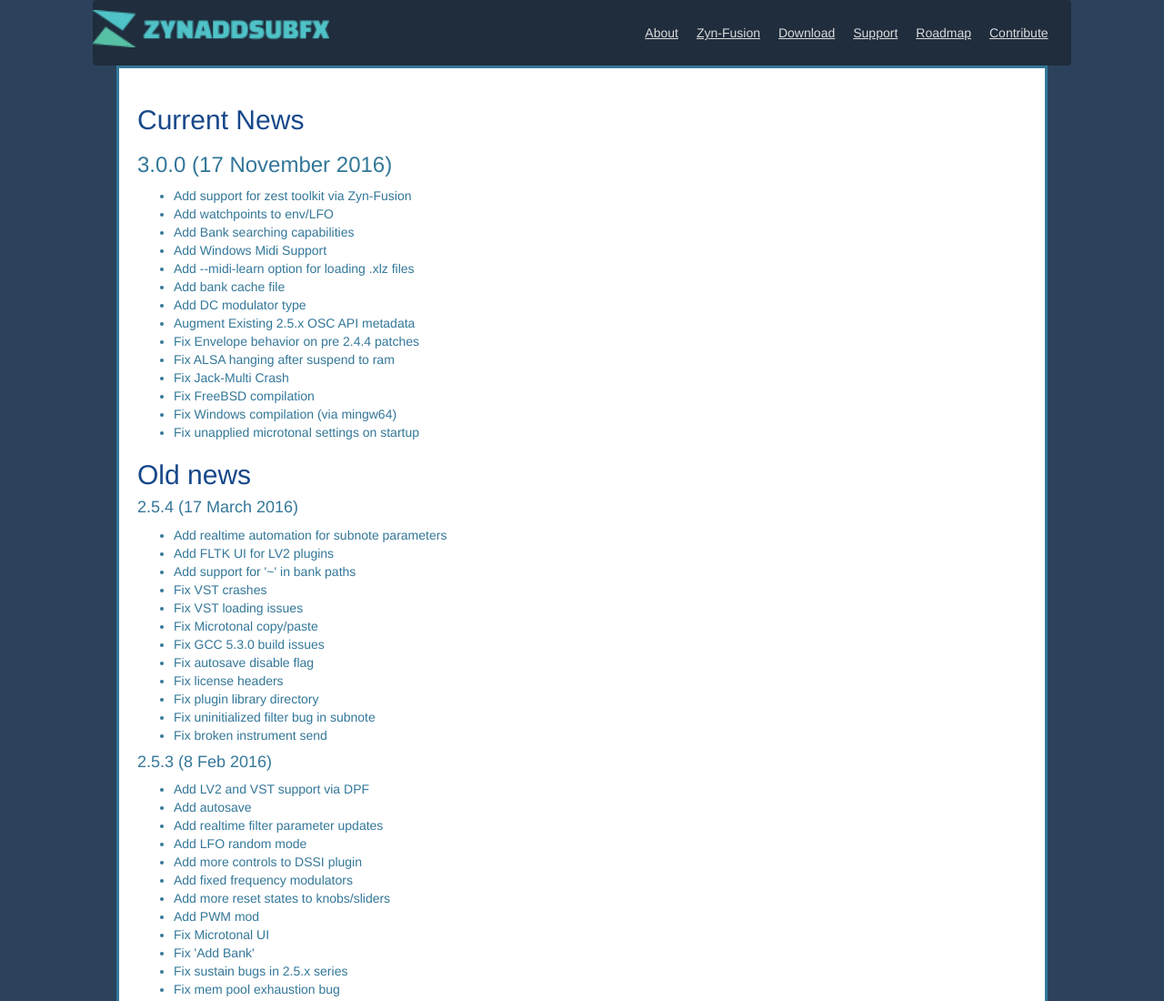
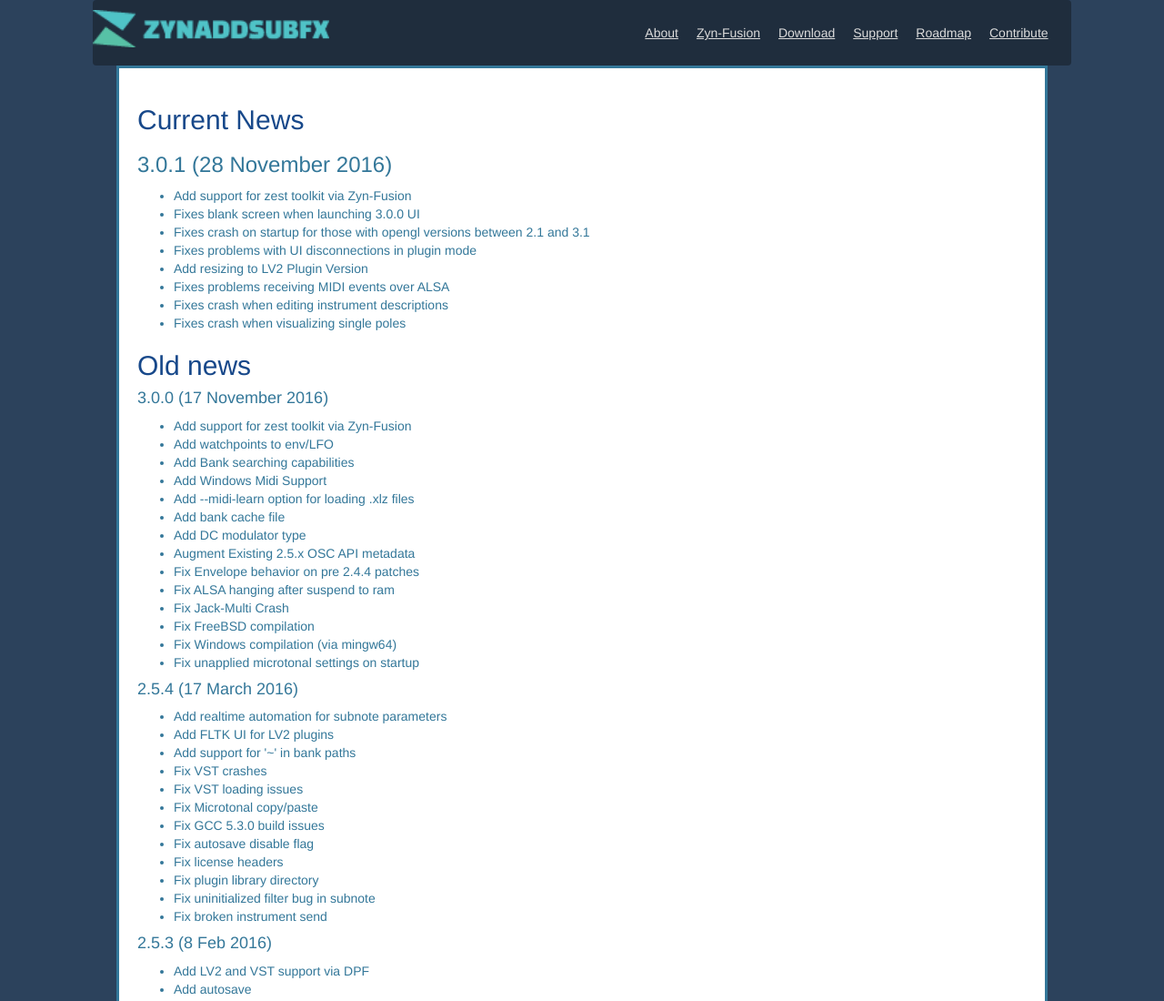
Before and after one commit to zynaddsubfx/zyn-website, a plain HTML site: page news.html in a window 1280 px wide. Shown: the top 1100 px of the page at 91% size. Drawn offline with Linux system fonts and the light colour scheme.

Commit message:
3.0.1 Update

```diff
--- a/news.html
+++ b/news.html
@@ -33,7 +33,22 @@
 
   <center><div align="left" id="content">
   <h2>Current News</h2>
-  <h3>3.0.0 (17 November 2016)</h3>
+  <h3>3.0.1 (28 November 2016)</h3>
+  <ul>
+      <li> Add support for zest toolkit via Zyn-Fusion</li>
+      <li>Fixes blank screen when launching 3.0.0 UI</li>
+      <li>Fixes crash on startup for those with opengl versions between 2.1 and
+       3.1</li>
+       <li>Fixes problems with UI disconnections in plugin mode</li>
+       <li>Add resizing to LV2 Plugin Version</li>
+       <li>Fixes problems receiving MIDI events over ALSA</li>
+       <li>Fixes crash when editing instrument descriptions</li>
+       <li>Fixes crash when visualizing single poles</li>
+  </ul>
+
+
+<h2>Old news</h2>
+  <h4>3.0.0 (17 November 2016)</h4>
   <ul>
       <li> Add support for zest toolkit via Zyn-Fusion</li>
       <li> Add watchpoints to env/LFO</li>
@@ -50,9 +65,6 @@
       <li> Fix Windows compilation (via mingw64)</li>
       <li> Fix unapplied microtonal settings on startup</li>
   </ul>
-
-
-<h2>Old news</h2>
   <h4>2.5.4 (17 March 2016)</h3>
   <ul>
       <li>Add realtime automation for subnote parameters</li>
```
Also changed, not shown: download.html (+5 -6 lines), roadmap.html (+0 -4 lines), zyn-fusion.html (+2 -2 lines).
